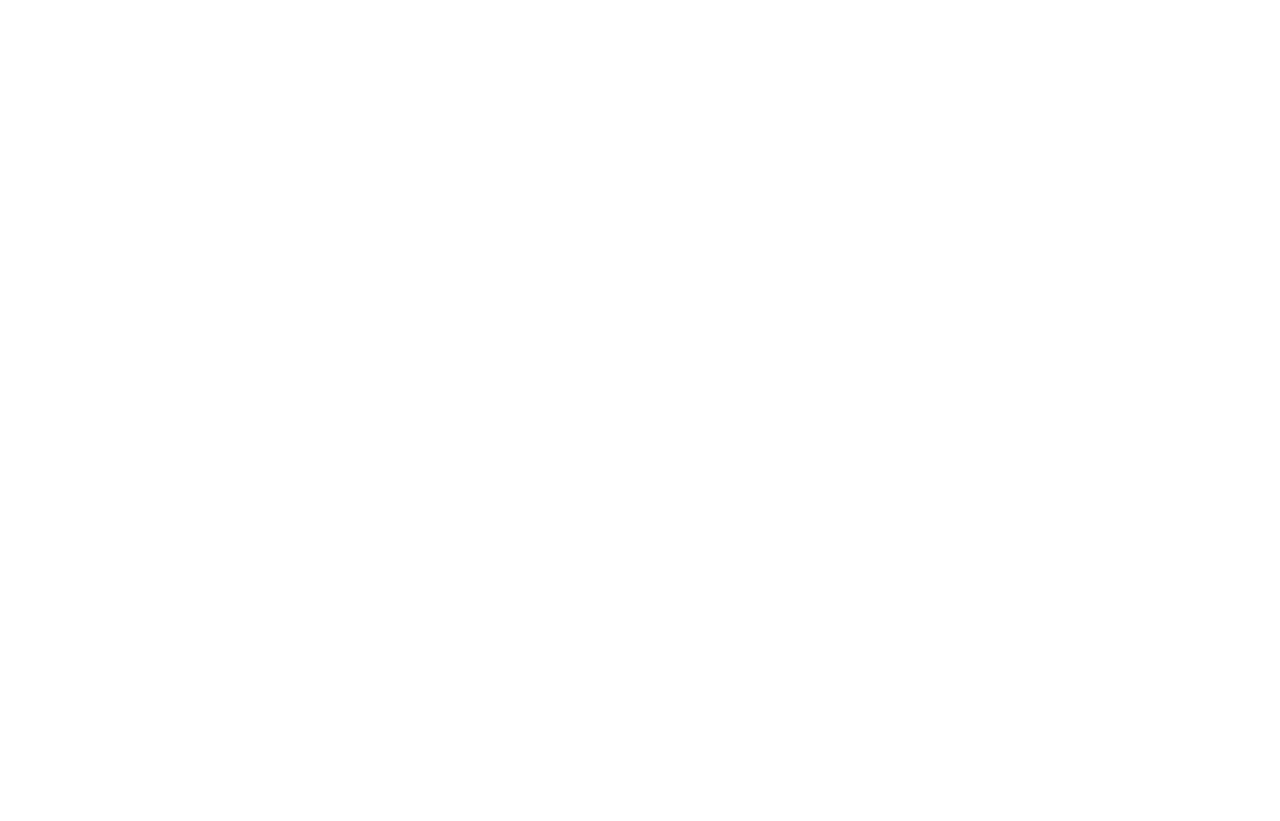
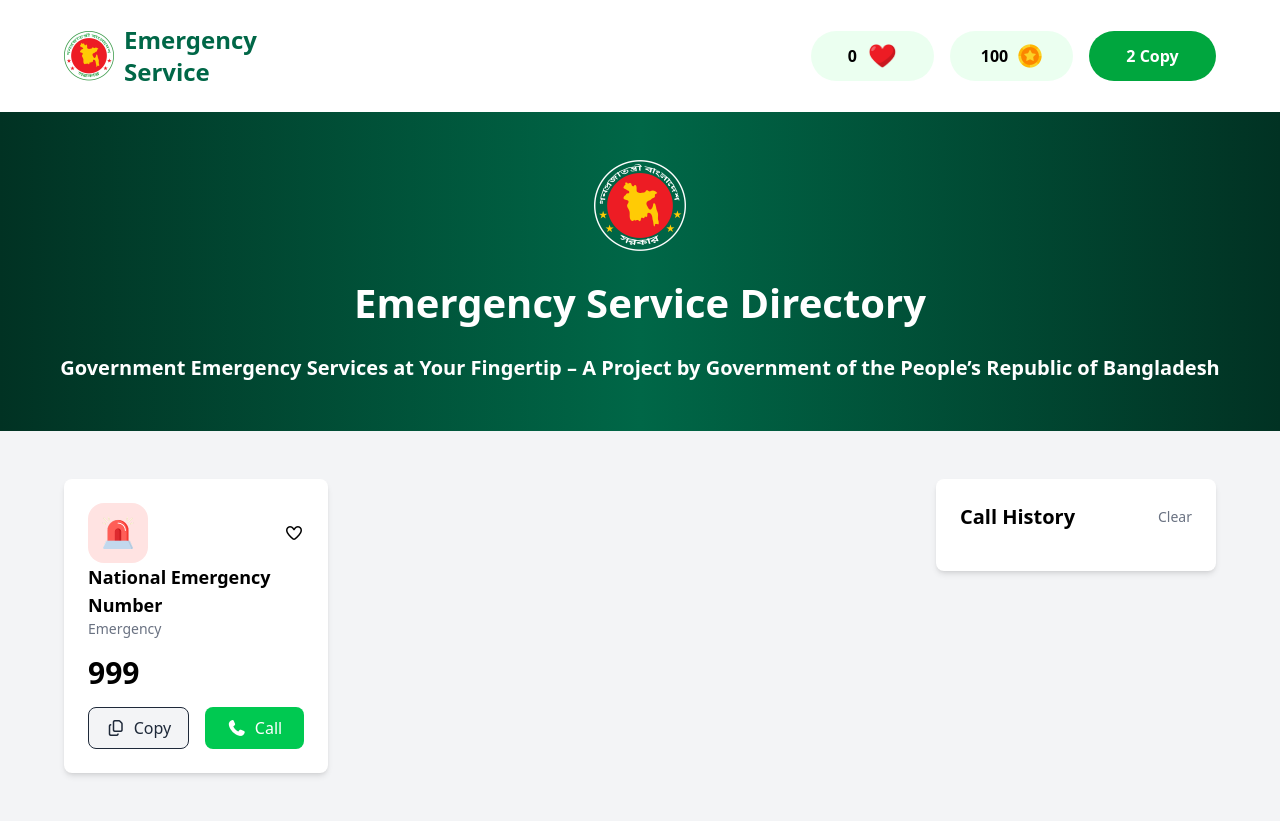
Before and after one commit to haobamshourav/emergency-hotline-website, a plain HTML site: page index.html in a window 1280 px wide. Before the commit the page ends 800 px from the top, so only its background shows below. Drawn offline with nearby package versions, Linux system fonts and the light colour scheme; a web font is replaced by a local one.

Commit message:
complete card section

```diff
--- a/index.html
+++ b/index.html
@@ -1,11 +1,98 @@
 <!DOCTYPE html>
 <html lang="en">
+
 <head>
     <meta charset="UTF-8">
     <meta name="viewport" content="width=device-width, initial-scale=1.0">
+    <!-- tailwind cdn  -->
+    <script src="https://cdn.jsdelivr.net/npm/@tailwindcss/browser@4"></script>
+
+    <!-- google font  -->
+    <link rel="preconnect" href="https://fonts.googleapis.com">
+    <link rel="preconnect" href="https://fonts.gstatic.com" crossorigin>
+    <link href="https://fonts.googleapis.com/css2?family=Hind+Madurai:wght@300;400;500;600;700&display=swap"
+        rel="stylesheet">
+
+    <!-- font awsome icon cdn -->
+    <link rel="stylesheet" href="https://cdnjs.cloudflare.com/ajax/libs/font-awesome/7.0.0/css/all.min.css"
+        integrity="sha512-DxV+EoADOkOygM4IR9yXP8Sb2qwgidEmeqAEmDKIOfPRQZOWbXCzLC6vjbZyy0vPisbH2SyW27+ddLVCN+OMzQ=="
+        crossorigin="anonymous" referrerpolicy="no-referrer" />
+
     <title>Emergency Hotline Website</title>
 </head>
-<body>
+
+<body class="font bg-[#F5FFF6]">
+    <section class="nav-section">
+        <div
+            class="flex flex-col lg:flex-row justify-between items-center min-h-[100px] bg-white px-4 sm:px-8 md:px-16 py-6 gap-4">
+            <div class="left-side flex gap-[10px] items-center justify-center">
+                <img class="h-[50px]" src="./assets/logo.png" alt="">
+                <P class="text-2xl text-[#006747] font-extrabold">Emergency <br>Service</P>
+            </div>
+            <div class="right flex justify-center gap-4">
+                <div
+                    class="flex justify-center items-center gap-[10px] rounded-[50px] bg-[#41FF6B1A] w-[123px] h-[50px]">
+                    <p class="font-black">0</p>
+                    <img class="h-[30px]" src="./assets/heart.png" alt="">
+                </div>
+                <div
+                    class="flex justify-center items-center gap-[10px] rounded-[50px] bg-[#41FF6B1A] w-[123px] h-[50px]">
+                    <p class="font-black">100</p>
+                    <img class="h-[24px]" src="./assets/coin.png" alt="">
+                </div>
+                <p
+                    class="bg-[#00A63E] w-[127px] h-[50px] gap-[10px] rounded-[50px] flex justify-center items-center font-semibold text-white">
+                    2 Copy</p>
+            </div>
+        </div>
+    </section>
+    <section class="bg-[linear-gradient(90deg,rgba(1,50,35,1),rgba(0,103,71,1)_50%,rgba(1,50,35,1)_100%)] py-12">
+        <div
+            class="text-white hero flex flex-col items-center justify-center text-center h-full px-4 gap-y-4 md:gap-y-6">
+            <img class="h-[60px] md:h-[92px]" src="./assets/logo-dark.png" alt="">
+            <h2 class="font-bold text-2xl md:text-[40px] text-white">Emergency Service Directory</h2>
+            <p class="font-semibold text-base md:text-[20px]">Government Emergency Services at Your Fingertip – A
+                Project by Government of the People’s Republic of Bangladesh</p>
+        </div>
+    </section>
+
+    <section class="bg-gray-100 py-12 px-4 sm:px-8 md:px-16">
+    <div class="flex flex-col lg:flex-row gap-8">
+        <div class="lg:w-3/4">
+            <div class="grid grid-cols-1 sm:grid-cols-2 xl:grid-cols-3 gap-6">
+                <div class="bg-white rounded-lg shadow-md p-6">
+                    <div class="flex justify-between items-center">
+                        <img class="bg-[#FFE3E2] p-[14px] h-[60px] rounded-[16px]" src="./assets/emergency.png" alt="">
+                        <span><i class="fa-regular fa-heart"></i></span>
+                    </div>
+                    <h3 class="text-lg font-bold">National Emergency Number</h3>
+                    <p class="text-sm text-gray-500">Emergency</p>
+                    <p class="text-3xl font-extrabold my-4">999</p>
+                    <div class="flex gap-4">
+                        <button class="flex-1 bg-gray-100 text-gray-800 border rounded-[8px] py-2 px-4 flex items-center justify-center gap-2">
+                            <i class="fa-regular fa-copy"></i>
+                            <span>Copy</span>
+                        </button>
+                        <button class="flex-1 bg-green-500 text-white rounded-[8px] py-2 px-4 flex items-center justify-center gap-2">
+                            <i class="fa-solid fa-phone"></i>
+                            <span>Call</span>
+                        </button>
+                    </div>
+                </div>
+            </div>
+        </div>
+        <div class="lg:w-1/4">
+            <div class="bg-white rounded-lg shadow-md p-6">
+                <div class="flex justify-between items-center mb-4">
+                    <h3 class="text-xl font-bold">Call History</h3>
+                    <button class="text-sm text-gray-500">Clear</button>
+                </div>
+
+            </div>
+        </div>
+    </div>
+</section>
 
 </body>
+
 </html>
--- /dev/null
+++ b/style.css
@@ -0,0 +1,3 @@
+.font{
+    font-family: "Hind Madurai", sans-serif;
+}
```
Also changed, not shown: tailwind.config.js (added).
